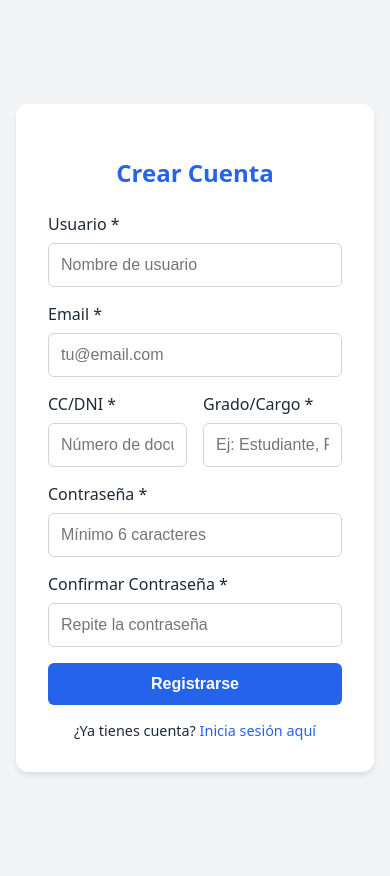
After one commit to BaironMartin/Plataforma-E-learning, a PHP site: page /registro.php in a window 390 px wide. The commit adds this page. Run offline with PHP 8.4, Linux system fonts and the light colour scheme.

Commit message:
Fix login and registration forms with redesigned UI and proper functionality
- Created new registro.php with complete registration form including validation, database connection, and responsive styling
- Updated index.php with redesigned login form featuring improved layout, validation, and session handling
- Added proper database configuration and PDO connections for both authentication processes
- Implemented client-side and server-side validation for all form fields
- Added success and error message displays with secure HTML escaping
- Included responsive CSS styling with modern design elements and form layouts
- Removed dependency on external includes and reCAPTCHA for simplified core functionality

The forms now properly handle user authentication with enhanced security measures and improved user experience through better visual design and validation feedback.

```diff
--- /dev/null
+++ b/registro.php
@@ -0,0 +1,153 @@
+<?php
+session_start();
+
+// Configuración de base de datos
+$host = 'localhost';
+$db   = 'nombre_base_datos'; // CAMBIAR POR TU BD
+$user = 'root';              // CAMBIAR POR TU USUARIO
+$pass = '';                  // CAMBIAR POR TU CONTRASEÑA
+$charset = 'utf8mb4';
+
+$dsn = "mysql:host=$host;dbname=$db;charset=$charset";
+$options = [
+    PDO::ATTR_ERRMODE            => PDO::ERRMODE_EXCEPTION,
+    PDO::ATTR_DEFAULT_FETCH_MODE => PDO::FETCH_ASSOC,
+    PDO::ATTR_EMULATE_PREPARES   => false,
+];
+
+$error = '';
+$success = '';
+
+// Procesar Registro
+if ($_SERVER['REQUEST_METHOD'] === 'POST') {
+    $usuario = trim($_POST['usuario'] ?? '');
+    $email = trim($_POST['email'] ?? '');
+    $password = $_POST['password'] ?? '';
+    $confirm_password = $_POST['confirm_password'] ?? '';
+    $cc = trim($_POST['cc'] ?? '');
+    $grado = trim($_POST['grado'] ?? '');
+
+    // Validaciones
+    if (empty($usuario) || empty($email) || empty($password) || empty($cc) || empty($grado)) {
+        $error = "Todos los campos son obligatorios.";
+    } elseif ($password !== $confirm_password) {
+        $error = "Las contraseñas no coinciden.";
+    } elseif (strlen($password) < 6) {
+        $error = "La contraseña debe tener al menos 6 caracteres.";
+    } elseif (!filter_var($email, FILTER_VALIDATE_EMAIL)) {
+        $error = "El email no es válido.";
+    } else {
+        try {
+            $pdo = new PDO($dsn, $user, $pass, $options);
+
+            // Verificar si el usuario o email ya existen
+            $stmt = $pdo->prepare("SELECT id FROM usuarios WHERE usuario = ? OR email = ?");
+            $stmt->execute([$usuario, $email]);
+
+            if ($stmt->fetch()) {
+                $error = "El usuario o email ya está registrado.";
+            } else {
+                // Hash de contraseña
+                $password_hash = password_hash($password, PASSWORD_DEFAULT);
+
+                // Insertar usuario
+                $stmt = $pdo->prepare("INSERT INTO usuarios (usuario, email, password, cc, grado, rol) VALUES (?, ?, ?, ?, ?, 'user')");
+                $stmt->execute([$usuario, $email, $password_hash, $cc, $grado]);
+
+                $success = "Registro exitoso. Ahora puedes iniciar sesión.";
+            }
+        } catch (PDOException $e) {
+            $error = "Error de conexión: " . $e->getMessage();
+        }
+    }
+}
+
+// Si ya está logueado, redirigir
+if (isset($_SESSION['id'])) {
+    if (($_SESSION['rol'] ?? '') === 'admin') {
+        header("Location: admin/dashboard.php");
+    } else {
+        header("Location: dashboard.php");
+    }
+    exit;
+}
+?>
+<!DOCTYPE html>
+<html lang="es">
+<head>
+    <meta charset="UTF-8">
+    <meta name="viewport" content="width=device-width, initial-scale=1.0">
+    <title>Registrarse</title>
+    <style>
+        :root { --primary: #2563eb; --bg: #f3f4f6; --text: #1f2937; }
+        body { font-family: system-ui, sans-serif; background: var(--bg); display: flex; align-items: center; justify-content: center; min-height: 100vh; margin: 0; color: var(--text); padding: 1rem; }
+        .container { background: white; padding: 2rem; border-radius: 12px; box-shadow: 0 4px 6px -1px rgba(0,0,0,0.1); width: 100%; max-width: 450px; }
+        h2 { text-align: center; margin-bottom: 1.5rem; color: var(--primary); }
+        .form-group { margin-bottom: 1rem; }
+        label { display: block; margin-bottom: 0.5rem; font-weight: 500; }
+        input, select { width: 100%; padding: 0.75rem; border: 1px solid #d1d5db; border-radius: 6px; box-sizing: border-box; font-size: 1rem; }
+        input:focus, select:focus { outline: none; border-color: var(--primary); ring: 2px solid var(--primary); }
+        button { width: 100%; padding: 0.75rem; background: var(--primary); color: white; border: none; border-radius: 6px; font-size: 1rem; font-weight: 600; cursor: pointer; transition: background 0.2s; }
+        button:hover { background: #1d4ed8; }
+        .alert { padding: 0.75rem; border-radius: 6px; margin-bottom: 1rem; font-size: 0.9rem; }
+        .alert-error { background: #fee2e2; color: #991b1b; border: 1px solid #fecaca; }
+        .alert-success { background: #dcfce7; color: #166534; border: 1px solid #bbf7d0; }
+        .links { text-align: center; margin-top: 1rem; font-size: 0.9rem; }
+        .links a { color: var(--primary); text-decoration: none; }
+        .links a:hover { text-decoration: underline; }
+        .row { display: flex; gap: 1rem; }
+        .row .form-group { flex: 1; }
+    </style>
+</head>
+<body>
+    <div class="container">
+        <h2>Crear Cuenta</h2>
+
+        <?php if ($error): ?>
+            <div class="alert alert-error"><?= htmlspecialchars($error) ?></div>
+        <?php endif; ?>
+        <?php if ($success): ?>
+            <div class="alert alert-success"><?= htmlspecialchars($success) ?></div>
+        <?php endif; ?>
+
+        <form method="POST" action="">
+            <div class="form-group">
+                <label for="usuario">Usuario *</label>
+                <input type="text" id="usuario" name="usuario" required placeholder="Nombre de usuario">
+            </div>
+
+            <div class="form-group">
+                <label for="email">Email *</label>
+                <input type="email" id="email" name="email" required placeholder="tu@email.com">
+            </div>
+
+            <div class="row">
+                <div class="form-group">
+                    <label for="cc">CC/DNI *</label>
+                    <input type="text" id="cc" name="cc" required placeholder="Número de documento">
+                </div>
+                <div class="form-group">
+                    <label for="grado">Grado/Cargo *</label>
+                    <input type="text" id="grado" name="grado" required placeholder="Ej: Estudiante, Profesor">
+                </div>
+            </div>
+
+            <div class="form-group">
+                <label for="password">Contraseña *</label>
+                <input type="password" id="password" name="password" required placeholder="Mínimo 6 caracteres" minlength="6">
+            </div>
+
+            <div class="form-group">
+                <label for="confirm_password">Confirmar Contraseña *</label>
+                <input type="password" id="confirm_password" name="confirm_password" required placeholder="Repite la contraseña" minlength="6">
+            </div>
+
+            <button type="submit">Registrarse</button>
+        </form>
+
+        <div class="links">
+            ¿Ya tienes cuenta? <a href="index.php">Inicia sesión aquí</a>
+        </div>
+    </div>
+</body>
+</html>
```
Also changed, not shown: index.php (+100 -138 lines), 2 other files.
